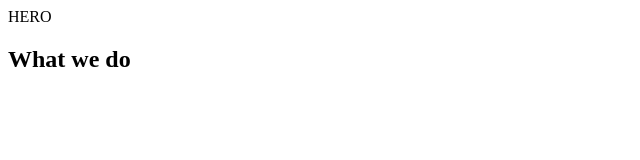
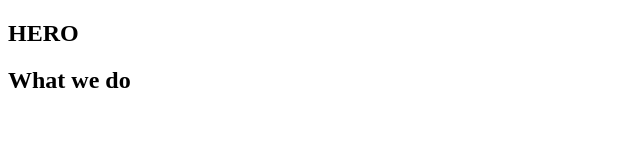
Before and after one commit to akbarAzimhodzaev/lesson19, a plain HTML site: page index.html in a window 1280 px wide. Shown: the whole page, without its empty margins (0-640 px from the left). Drawn offline with Linux system fonts and the light colour scheme.

Commit message:
fixed headings

```diff
--- a/index.html
+++ b/index.html
@@ -6,7 +6,9 @@
     <title>Document</title>
   </head>
   <body>
-    <section class="hero">HERO</section>
+    <section class="hero">
+        <h1>HERO</h1>
+    </section>
 
     <section class="what-we-do">
       <h2>What we do</h2>
```
